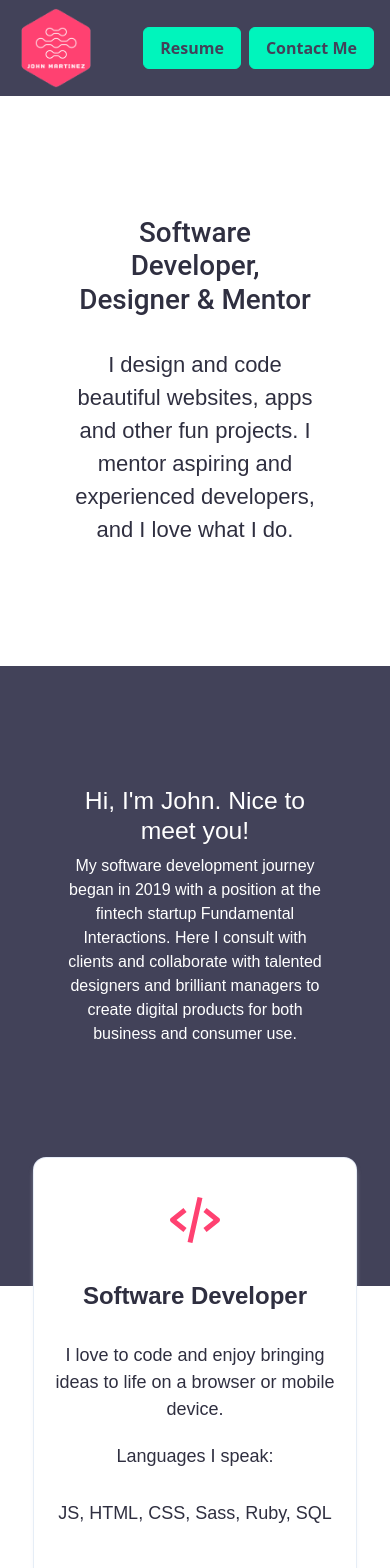
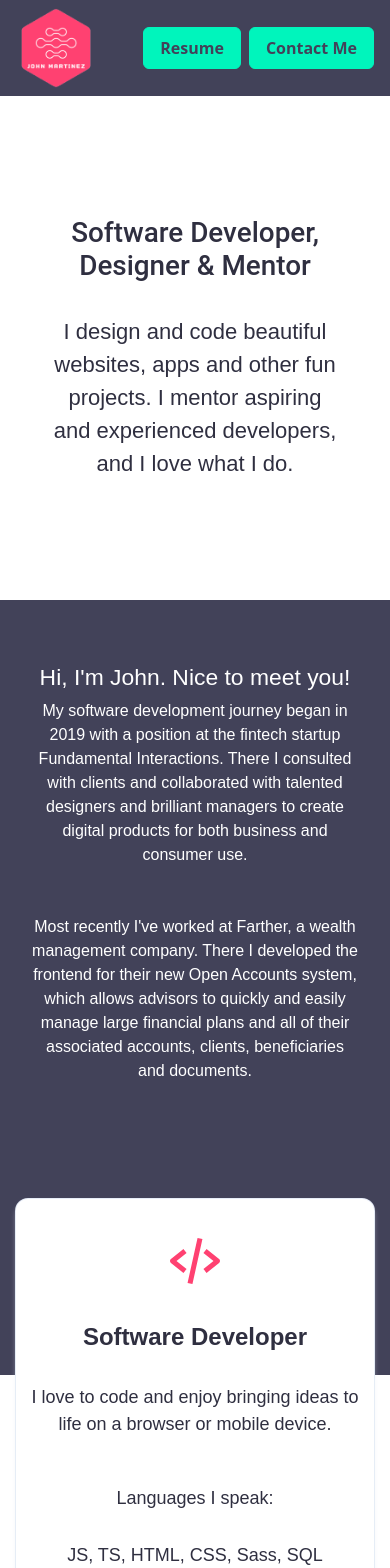
Before and after one commit to john-martinez-729/personal-site, a React (Create React App) app: page / in a window 390 px wide. Shown: the top 1568 px of the page. Built offline with nearby package versions, Linux system fonts and the light colour scheme.

Commit message:
updated with 2022 changes

```diff
--- a/src/App.css
+++ b/src/App.css
@@ -28,6 +28,15 @@
 .container {
   width: 90%;
   max-width: 70.5rem;
+}
+
+@media only screen and (max-width: 62em) {
+  .container {
+    width: 100%;
+    max-width: none;
+    margin: 0;
+    padding: 0;
+  }
 }
 
 .btn-primary {
@@ -74,8 +83,11 @@ header p,
 
 .primary-section p {
   font-weight: 300;
+  font-size: 1.375rem;
+}
+
+.primary-section p:last-child {
   margin-bottom: 6.25rem;
-  font-size: 1.375rem;
 }
 
 .primary-section {
@@ -99,12 +111,17 @@ header div {
 
 @media only screen and (max-width: 62em) {
   .primary-section {
-    margin-bottom: 3rem;
+    /* margin-bottom: 3rem; */
+    padding-top: 4rem;
   }
 
   .primary-section p {
     margin-bottom: 3rem;
     font-size: 1rem;
+  }
+
+  .primary-section h2 {
+    font-size: 1.43rem;
   }
 }
 
@@ -158,7 +175,7 @@ header div {
 
 @media only screen and (max-width: 62em) {
   .skill-card {
-    padding: 2rem 1rem;
+    padding: 2rem 1.5rem;
     /* min-width: 300px !important; */
     /* max-width: 343px !important; */
     border-right: none !important;
--- a/src/components/Hero.js
+++ b/src/components/Hero.js
@@ -7,9 +7,17 @@ export default function Hero() {
         <h2>Hi, I'm John. Nice to meet you!</h2>
         <p>
           My software development journey began in 2019 with a position at the
-          fintech startup Fundamental Interactions. Here I consult with clients
-          and collaborate with talented designers and brilliant managers to
-          create digital products for both business and consumer use.
+          fintech startup Fundamental Interactions. There I consulted with
+          clients and collaborated with talented designers and brilliant
+          managers to create digital products for both business and consumer
+          use.
+        </p>
+        <p>
+          Most recently I've worked at Farther, a wealth management company.
+          There I developed the frontend for their new Open Accounts system,
+          which allows advisors to quickly and easily manage large financial
+          plans and all of their associated accounts, clients, beneficiaries and
+          documents.
         </p>
       </div>
     </section>
--- a/src/components/Skills.js
+++ b/src/components/Skills.js
@@ -16,7 +16,7 @@ export default function Skills() {
               mobile device.
             </p>
             <h3>Languages I speak:</h3>
-            <p className="sm">JS, HTML, CSS, Sass, Ruby, SQL</p>
+            <p className="sm">JS, TS, HTML, CSS, Sass, SQL</p>
             <h3>Dev Skills:</h3>
             <ul>
               <li>React</li>
@@ -55,8 +55,7 @@ export default function Skills() {
             </p>
             <h3>Experiences I draw from:</h3>
             <p className="sm">
-              Thousands of hours of dev experience, creating all types of
-              projects
+              1000s of hours of dev experience, creating all types of projects
             </p>
             <h3>Mentorship Offerings:</h3>
             <ul>
```
Also changed, not shown: 1 other file (tests, documents, lock files or other folders).
